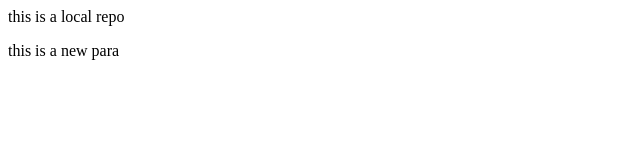
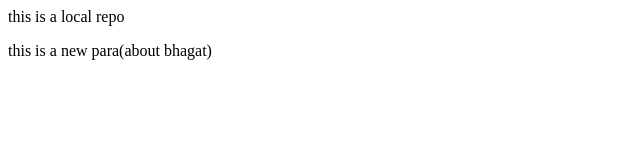
Before and after one commit to vikas494/local_repo, a plain HTML site: page index.html in a window 1280 px wide. Shown: the full height of the page, 0-640 px from the left. Drawn offline with Linux system fonts and the light colour scheme.

Commit message:
added bhagat

```diff
--- a/index.html
+++ b/index.html
@@ -1,2 +1,2 @@
 <p> this is a local repo</p>
-<p> this is a new para</p>
+<p> this is a new para(about bhagat)</p>
```
